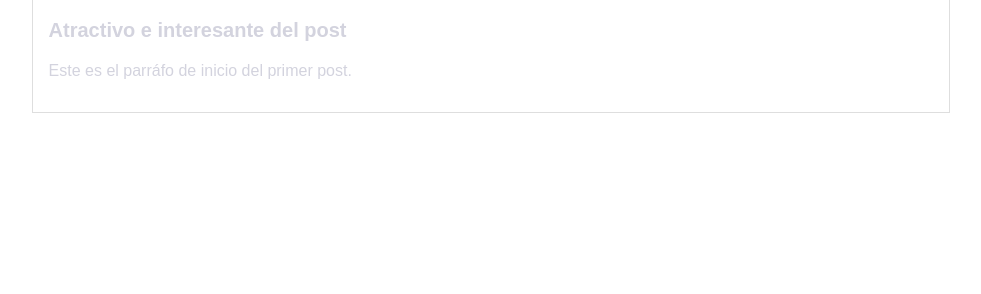
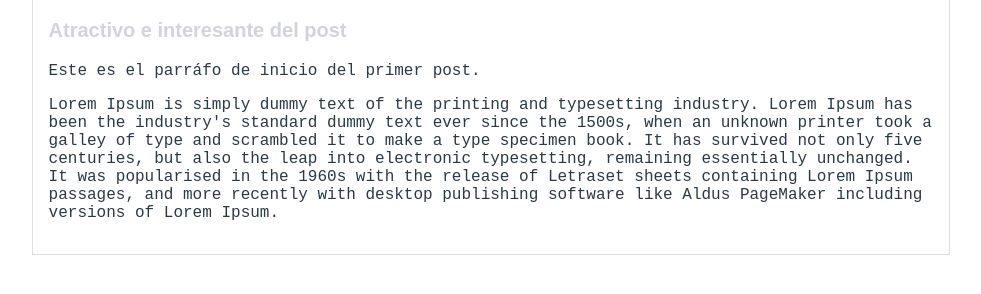
Before and after one commit to MiriHdez/blogMe, a plain HTML site: page blogpost.html in a window 1280 px wide. Shown: the part 86-380 px from the top of the page, without its empty margins (149-1130 px from the left). Drawn offline with Linux system fonts and the light colour scheme.

Commit message:
Agregando contenido al blog y cambio en tipografia

```diff
--- a/blogpost.html
+++ b/blogpost.html
@@ -9,6 +9,7 @@
       <div id="post">
         <h3>Atractivo e interesante del post</h3>
         <p>Este es el parráfo de inicio del primer post.</p>
+        <p>Lorem Ipsum is simply dummy text of the printing and typesetting industry. Lorem Ipsum has been the industry's standard dummy text ever since the 1500s, when an unknown printer took a galley of type and scrambled it to make a type specimen book. It has survived not only five centuries, but also the leap into electronic typesetting, remaining essentially unchanged. It was popularised in the 1960s with the release of Letraset sheets containing Lorem Ipsum passages, and more recently with desktop publishing software like Aldus PageMaker including versions of Lorem Ipsum.</p>
       </div>
     </div>
   </body>
--- a/javascript/src/css/style_p.css
+++ b/javascript/src/css/style_p.css
@@ -14,3 +14,8 @@ body{
 #container h3{
   font-size: 15pt;
 }
+
+#container p{
+  color: #273b47;
+  font-family: 'Courier New', Courier, monospace;
+}
```
